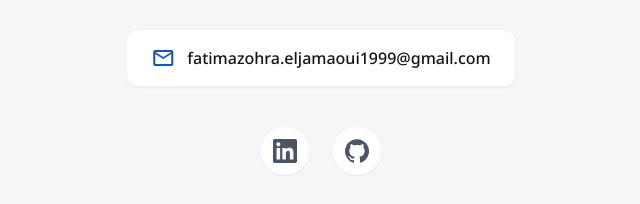
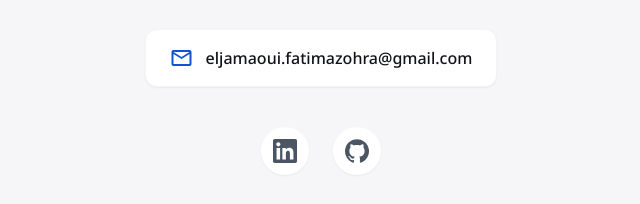
Before and after one commit to ELJAMAOUI/portfolio, a plain HTML site: page index.html in a window 1280 px wide. Shown: the part 4427-4631 px from the top of the page, 319-959 px from the left. Drawn offline with nearby package versions, Linux system fonts and the light colour scheme; a web font is replaced by a local one.

Commit message:
Update email address

```diff
--- a/index.html
+++ b/index.html
@@ -680,11 +680,10 @@
                 </h2>
                 <div class="flex flex-col sm:flex-row justify-center gap-6 mb-10">
                     <a class="flex items-center justify-center gap-3 px-6 py-4 bg-white dark:bg-background-card border border-gray-100 dark:border-gray-800 rounded-xl hover:bg-gray-100 dark:hover:border-primary-electric/50 dark:hover:shadow-glow-sm transition-all shadow-sm group"
-                        href="mailto:fatimazohra.eljamaoui1999@gmail.com">
+                        href="mailto:eljamaoui.fatimazohra@gmail.com">
                         <span
                             class="material-symbols-outlined text-primary dark:text-primary-electric group-hover:scale-110 transition-transform dark:text-glow">mail</span>
-                        <span
-                            class="font-medium text-[#111318] dark:text-white">fatimazohra.eljamaoui1999@gmail.com</span>
+                        <span class="font-medium text-[#111318] dark:text-white">eljamaoui.fatimazohra@gmail.com</span>
                     </a>
                 </div>
                 <div class="flex justify-center gap-6 mb-8">
```
